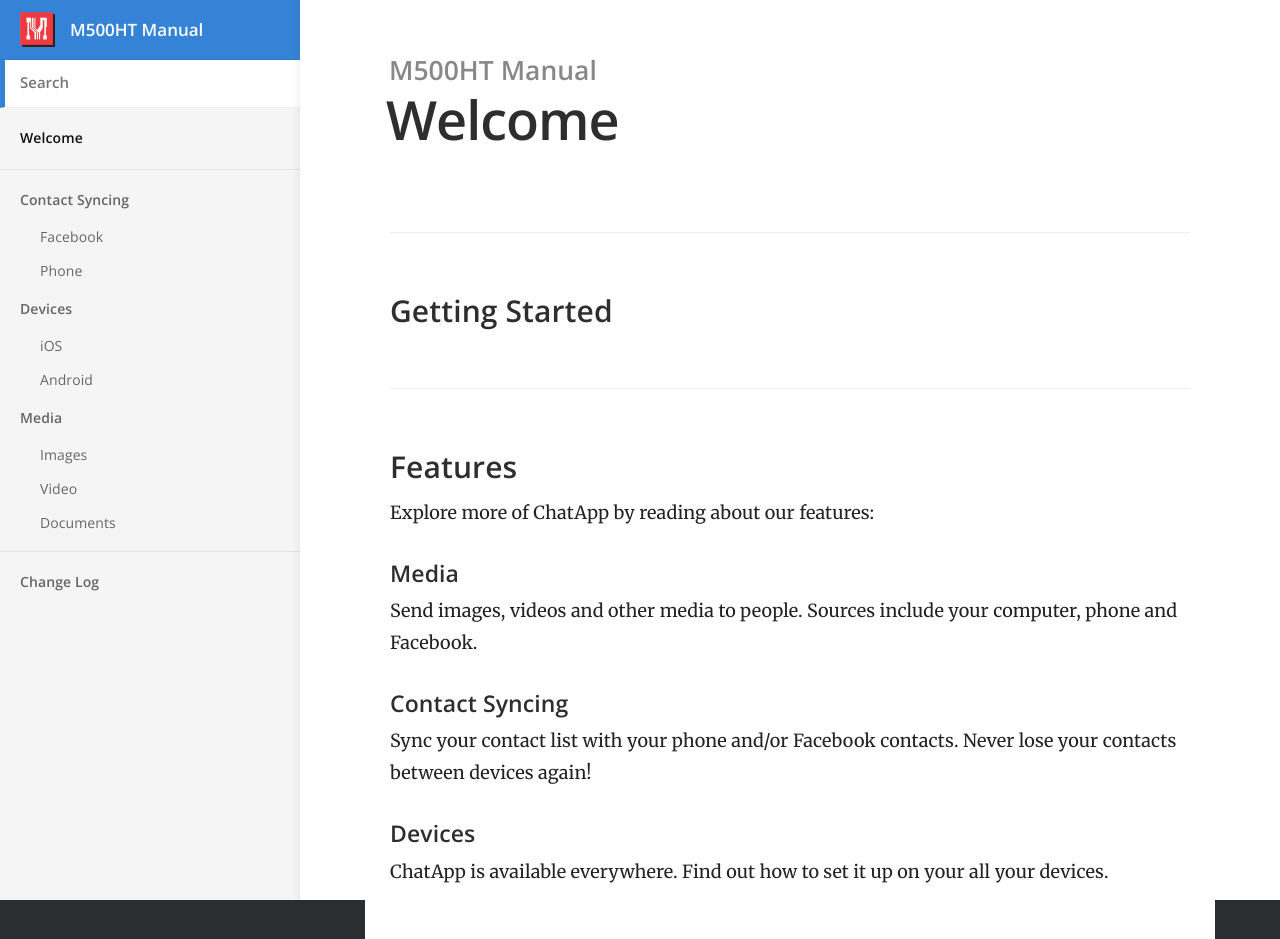
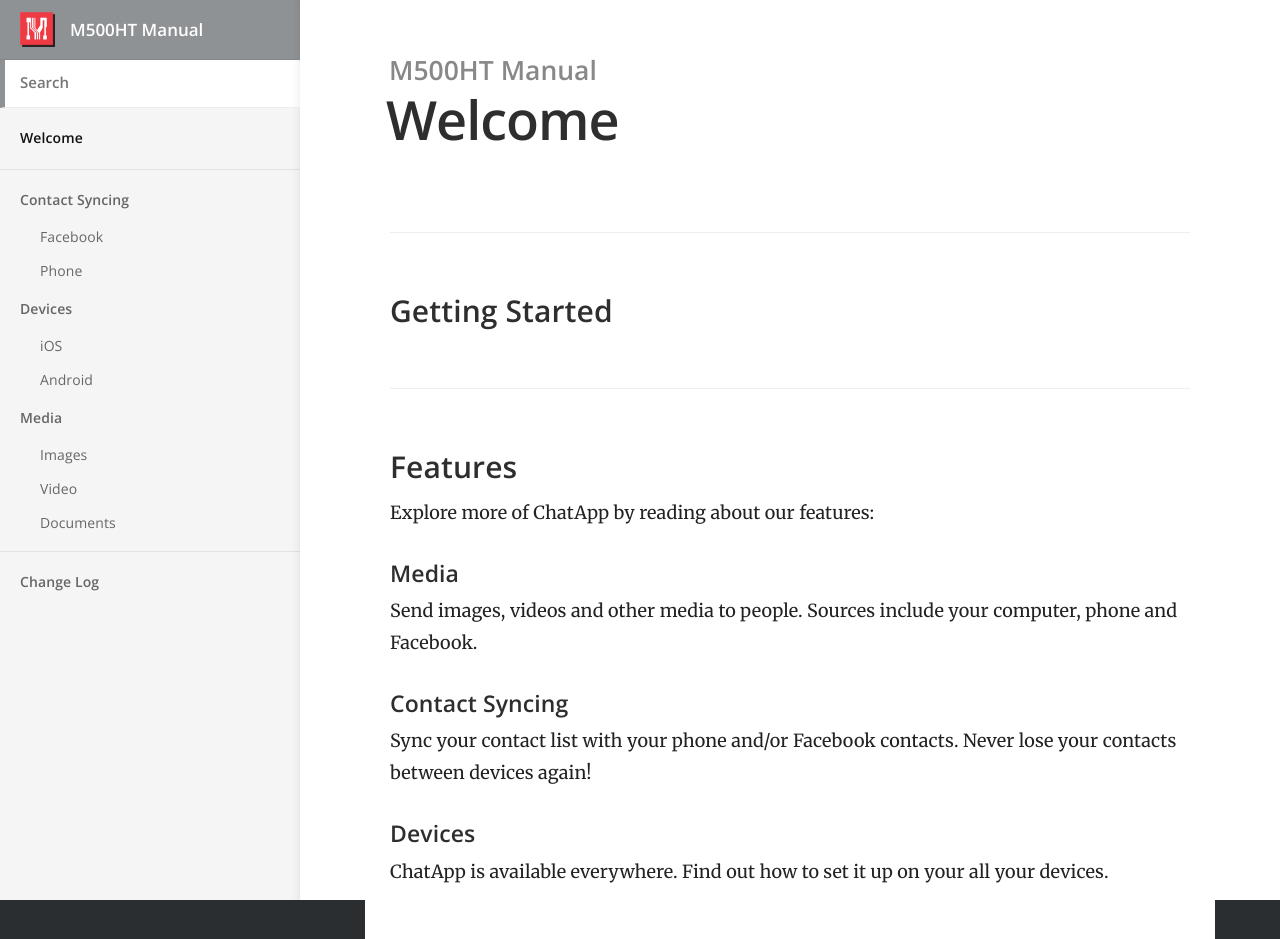
Before and after one commit to lte0609/ht_kr, a Jekyll site: the page built from index.md, in a window 1280 px wide. Built offline with Jekyll 4.4.1, drawn with Linux system fonts in a browser that asks for light colours.

Commit message:
Update main.scss

```diff
--- a/css/main.scss
+++ b/css/main.scss
@@ -10,7 +10,7 @@ $content-max-width: 800px;
 $content-color: #222;
 $content-background-color: #fff;
 
-$brand-colour: #3583d6;
+$brand-colour: #8E9295; /*#3583d6;*/
 $brand-colour-light: mix($brand-colour, $content-background-color, 10%);
 
 $nav-header-background-color: $brand-colour;
```
